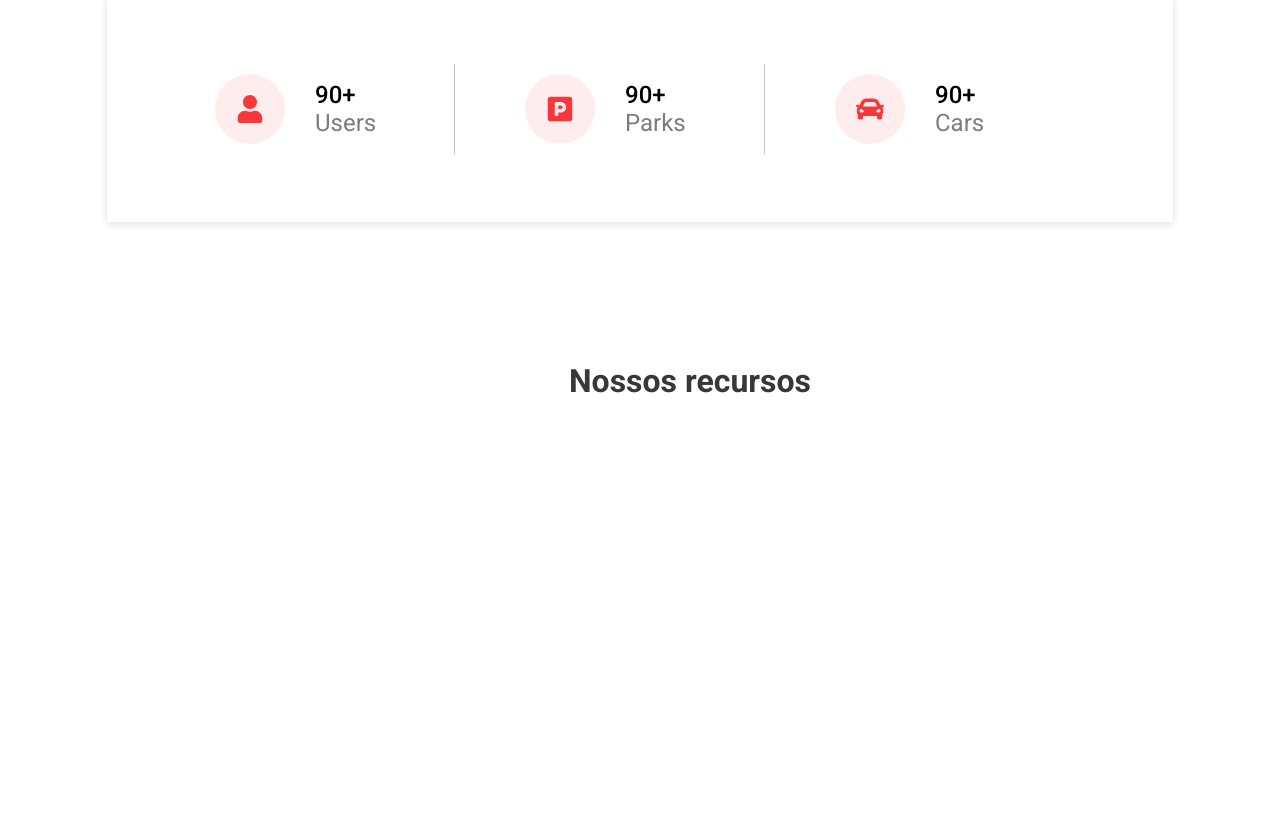
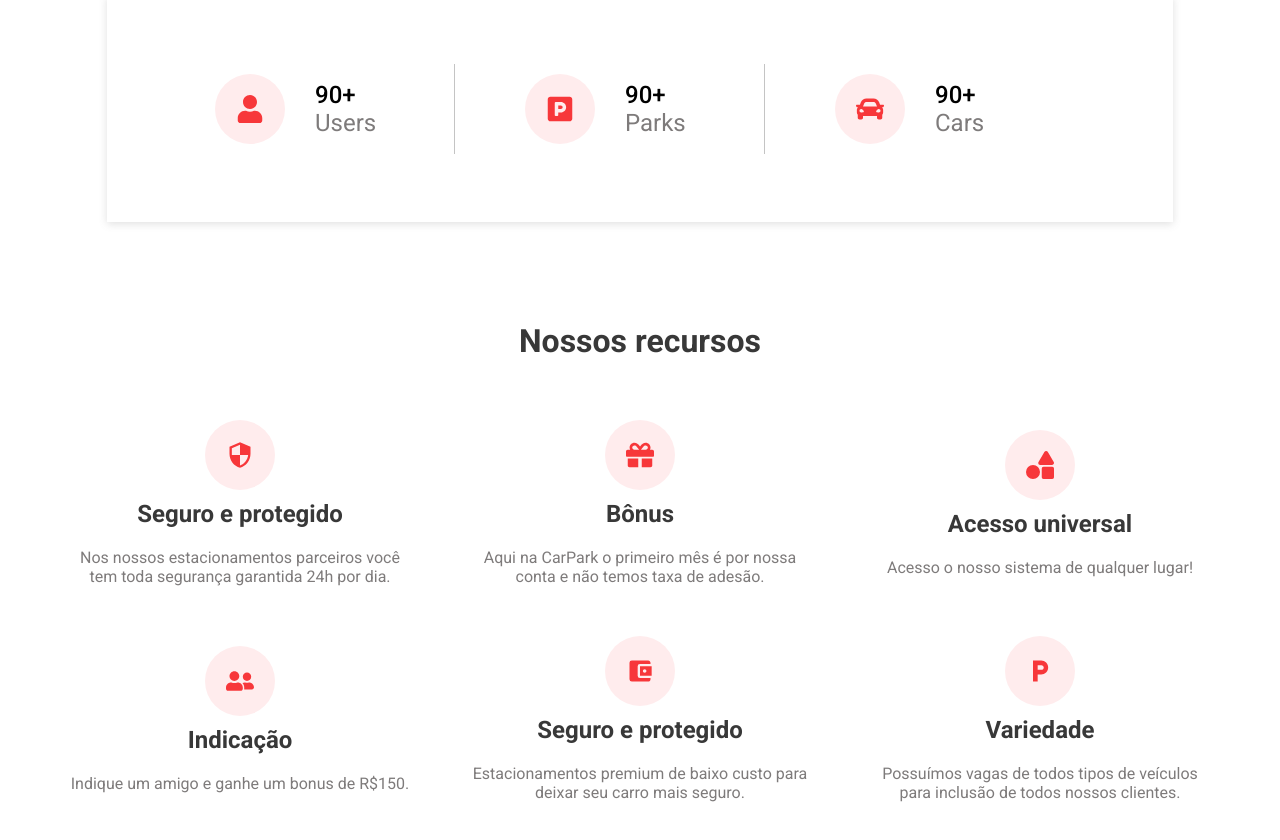
Before and after one commit to joaogabrielramos28/carPark, a Next.js app: page / in a window 1280 px wide. Shown: the part 758-1598 px from the top of the page. After the commit the page ends 1560 px from the top, so only its background shows below. Built offline with nearby package versions, Linux system fonts and the light colour scheme.

Commit message:
feat: new feature compontent

```diff
--- a/src/components/AppInfo/AppInfo.tsx
+++ b/src/components/AppInfo/AppInfo.tsx
@@ -1,13 +1,60 @@
 import Image from "next/image";
 import React from "react";
+import { FaGift, FaShapes, FaUserFriends } from "react-icons/fa";
+import {
+  MdAccountBalanceWallet,
+  MdLocalParking,
+  MdSecurity,
+} from "react-icons/md";
+import Features from "../Features/Features";
 
-import { Container, Content, Title } from "./styles";
+import { Container, Content, Title, FeaturesWrapper } from "./styles";
 
 const AppInfo = () => {
   return (
     <Container>
       <Content>
         <Title>Nossos recursos</Title>
+        <FeaturesWrapper>
+          <Features
+            icon={MdSecurity}
+            title={"Seguro e protegido"}
+            description={
+              "Nos nossos estacionamentos parceiros você tem toda segurança garantida 24h por dia. "
+            }
+          />
+          <Features
+            icon={FaGift}
+            title={"Bônus"}
+            description={
+              "Aqui na CarPark o primeiro mês é por nossa conta e não temos taxa de adesão. "
+            }
+          />
+          <Features
+            icon={FaShapes}
+            title={"Acesso universal"}
+            description={"Acesso o nosso sistema de qualquer lugar!"}
+          />
+          <Features
+            icon={FaUserFriends}
+            title={"Indicação"}
+            description={`Indique um amigo e ganhe um bonus de R$150. `}
+          />
+          <Features
+            icon={MdAccountBalanceWallet}
+            title={"Seguro e protegido"}
+            description={
+              "Estacionamentos premium de baixo custo para deixar seu carro mais seguro. "
+            }
+          />
+          <Features
+            icon={MdLocalParking}
+            title={"Variedade"}
+            description={
+              "Possuímos vagas de todos tipos de veículos para inclusão de todos nossos clientes. "
+            }
+          />
+        </FeaturesWrapper>
       </Content>
     </Container>
   );
--- a/src/components/AppInfo/styles.ts
+++ b/src/components/AppInfo/styles.ts
@@ -1,23 +1,29 @@
 import styled from "styled-components";
 
 export const Container = styled.div`
+  width: 100%;
   display: flex;
-  justify-content: space-between;
-  padding: 0 97px;
   align-items: center;
-  height: 550px;
-  align-items: center;
+  justify-content: center;
 `;
 
 export const Content = styled.div`
-  flex: 1;
+  max-width: 1200px;
   display: flex;
+  flex-direction: column;
+  align-items: center;
   justify-content: center;
-  margin-left: 100px;
-  height: 100%;
-  margin-top: 80px;
 `;
 export const Title = styled.h2`
   font-size: 32px;
   color: ${({ theme }) => theme.colors.title};
 `;
+
+export const FeaturesWrapper = styled.div`
+  margin-top: 60px;
+  display: flex;
+  align-items: center;
+  justify-content: center;
+  flex-wrap: wrap;
+  gap: 50px;
+`;
--- /dev/null
+++ b/src/components/Features/Features.tsx
@@ -0,0 +1,16 @@
+import React from "react";
+import Icon from "../Icon/Icon";
+
+import { Container, Title, Description } from "./styles";
+import { IFeaturesProps } from "./types";
+
+const Features = ({ icon, title, description }: IFeaturesProps) => {
+  return (
+    <Container>
+      <Icon icon={icon} />
+      <Title>{title}</Title>
+      <Description>{description}</Description>
+    </Container>
+  );
+};
+export default Features;
--- /dev/null
+++ b/src/components/Features/styles.ts
@@ -0,0 +1,20 @@
+import styled from "styled-components";
+
+export const Container = styled.div`
+  display: flex;
+  align-items: center;
+  justify-content: center;
+  flex-direction: column;
+  width: 350px;
+`;
+
+export const Title = styled.h3`
+  color: ${({ theme }) => theme.colors.title};
+  font-weight: 700;
+  margin: 10px 0 20px 0;
+  font-size: 24px;
+`;
+export const Description = styled.p`
+  color: ${({ theme }) => theme.colors.text};
+  text-align: center;
+`;
--- /dev/null
+++ b/src/components/Features/types.ts
@@ -0,0 +1,7 @@
+import { IconBaseProps } from "react-icons";
+
+export interface IFeaturesProps {
+  icon: React.FC<IconBaseProps>;
+  title: string;
+  description: string;
+}
--- a/src/components/index.ts
+++ b/src/components/index.ts
@@ -4,4 +4,5 @@ import Hero from "./Hero/Hero";
 import InfoGroup from "./InfoGroup/InfoGroup";
 import Input from "./Input/Input";
 import Icon from "./Icon/Icon";
-export { AppInfo, Header, Hero, InfoGroup, Input, Icon };
+import Features from "./Features/Features";
+export { AppInfo, Header, Hero, InfoGroup, Input, Icon, Features };
--- a/src/pages/index.tsx
+++ b/src/pages/index.tsx
@@ -1,9 +1,11 @@
 import type { NextPage } from "next";
+import { Features } from "../components";
 import AppInfo from "../components/AppInfo/AppInfo";
 import Header from "../components/Header/Header";
 import Hero from "../components/Hero/Hero";
 import InfoGroup from "../components/InfoGroup/InfoGroup";
 import { Container, InfoGroupContainer } from "../styles/pages/home/styles";
+import { MdSecurity } from "react-icons/md";
 const Home: NextPage = () => {
   return (
     <Container>
```
